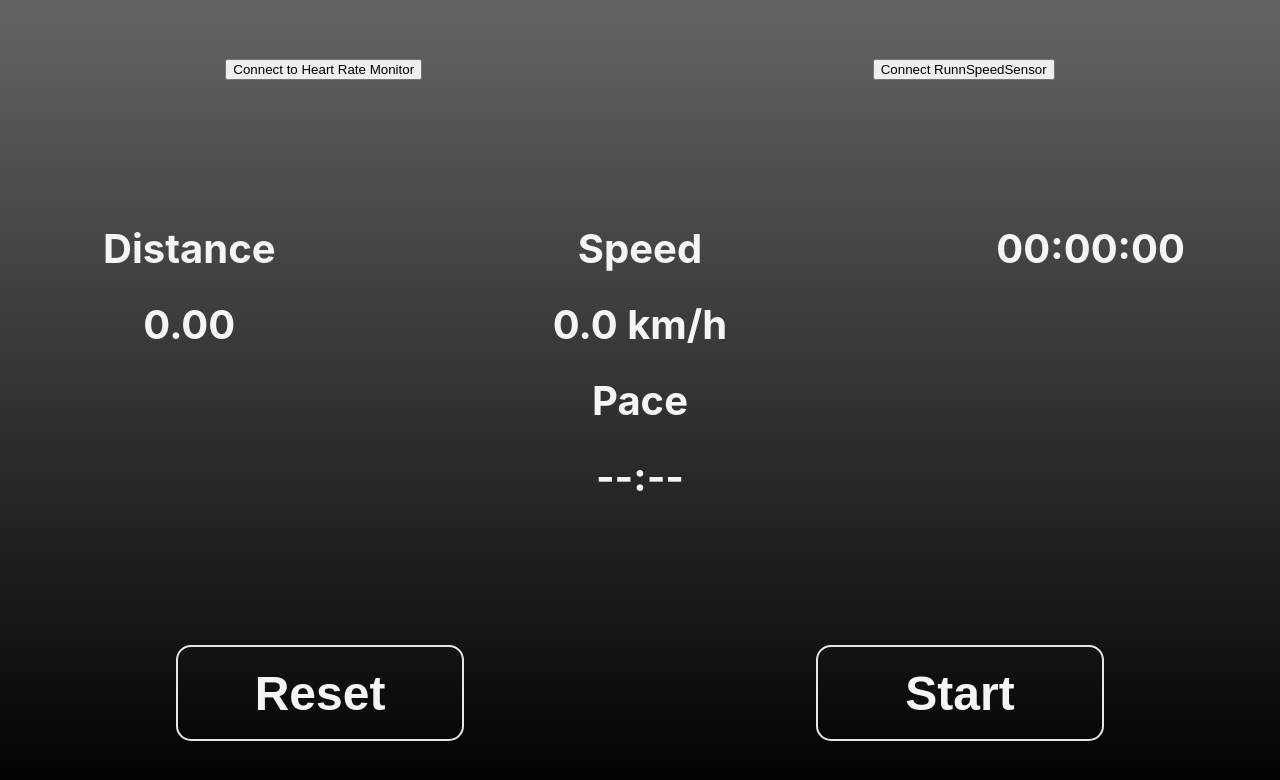
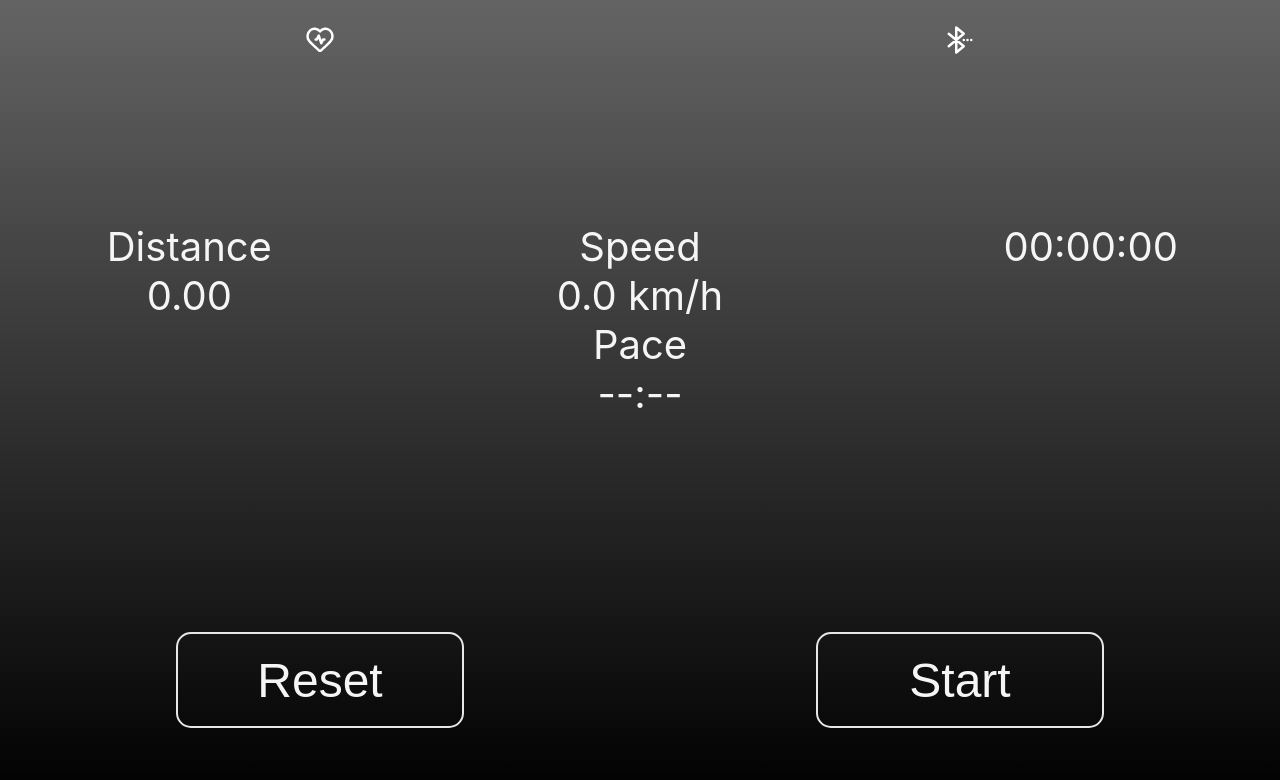
Before and after one commit to whunk/never-break-a-stride, a React (Vite) app: page / in a window 1280 px wide. Shown: the top 780 px of the page. Built offline with nearby package versions, Linux system fonts and the light colour scheme.

Commit message:
Iconbutton and minor styleing

```diff
--- a/src/App.tsx
+++ b/src/App.tsx
@@ -7,6 +7,9 @@ import { useHeartRate } from './Hooks/HeartRateMonitor';
 import { useRunnSensor } from './Hooks/RunnSensor';
 import { useDistance } from './Hooks/UseDistance';
 import { useRunnSimulator } from './Hooks/UseRunnSimulator';
+import IconButton from './Components/IconButton';
+import { HRM } from './Svg/HRMIcon';
+import { BluetoothConnectIcon } from './Svg/BluetoothConnect';
 
 const App: React.FC = () => {
   const [started, setStarted] = useState(false);
@@ -44,10 +47,18 @@ const App: React.FC = () => {
   return (
     <div className="App">
       <div className="SpaceAround">
-        <button onClick={connectHeartRateMonitor}>Connect to Heart Rate Monitor</button>
-        {heartRate !== null && <p>Heart Rate: {heartRate} BPM</p>}
+        <div className='InlineFlex'>
+          <IconButton
+            icon={HRM}
+            onClick={connectHeartRateMonitor}
+          />
+          {heartRate !== null && <h2>{heartRate} BPM</h2>}
+    </div>
 
-        <button onClick={connectRunnSensor}>Connect RunnSpeedSensor</button>
+        <IconButton
+        icon={BluetoothConnectIcon}
+        onClick={connectRunnSensor}
+        />
       </div>
       <div className="SpaceAround">
         <Distance distance={distance} />
--- /dev/null
+++ b/src/Components/IconButton.tsx
@@ -0,0 +1,19 @@
+import React from "react";
+
+interface IconButtonProps {
+  label?: string;
+  icon?: React.FC<React.SVGProps<SVGSVGElement>>; // React component for SVG
+  onClick?: () => void;
+  className?: string;
+}
+
+const IconButton: React.FC<IconButtonProps> = ({ label, icon: Icon, onClick, className }) => {
+  return (
+    <button className={`icon-button ${className || ""}`} onClick={onClick}>
+      {Icon && <Icon className="icon" />}
+      {label && <span>{label}</span>}
+    </button>
+  );
+};
+
+export default IconButton;
--- /dev/null
+++ b/src/Svg/BluetoothConnect.tsx
@@ -0,0 +1,18 @@
+
+import React from "react";
+
+export const BluetoothConnectIcon: React.FC<React.SVGProps<SVGSVGElement>> = (props) => (
+  <svg
+    viewBox="0 0 24 24"
+    fill="none"
+    stroke="currentColor"
+    strokeWidth={2}
+    strokeLinecap="round"
+    strokeLinejoin="round"
+    width={30}
+    height={30}
+    {...props}
+  >
+    <path d="M3 7L15 17L9 22V2L15 7L3 17M18 12H18.01M15 12H15.01M21 12H21.01" />
+  </svg>
+);
--- /dev/null
+++ b/src/Svg/HRMIcon.tsx
@@ -0,0 +1,17 @@
+import React from "react";
+
+export const HRM: React.FC<React.SVGProps<SVGSVGElement>> = (props) => (
+  <svg
+    viewBox="0 0 24 24"
+    fill="none"
+    stroke="currentColor"
+    strokeWidth={2}
+    strokeLinecap="round"
+    strokeLinejoin="round"
+    width={30}
+    height={30}
+    {...props}
+  >
+    <path d="M15.5 11.5H14.5L13 14.5L11 8.5L9.5 11.5H8.5M11.9932 5.13581C9.9938 2.7984 6.65975 2.16964 4.15469 4.31001C1.64964 6.45038 1.29697 10.029 3.2642 12.5604C4.75009 14.4724 8.97129 18.311 10.948 20.0749C11.3114 20.3991 11.4931 20.5613 11.7058 20.6251C11.8905 20.6805 12.0958 20.6805 12.2805 20.6251C12.4932 20.5613 12.6749 20.3991 13.0383 20.0749C15.015 18.311 19.2362 14.4724 20.7221 12.5604C22.6893 10.029 22.3797 6.42787 19.8316 4.31001C17.2835 2.19216 13.9925 2.7984 11.9932 5.13581Z" />
+  </svg>
+);
--- a/src/index.css
+++ b/src/index.css
@@ -22,10 +22,15 @@ h1 {
   font-size: 2.5em;
 }
 
+h2 {
+  font-weight: 400;
+}
+
 .App {
   text-align: center;
   display: grid;
   align-items: center;
+  grid-template-rows: 10% 60% 30%;
   height: 100vh;
 }
 
@@ -43,7 +48,7 @@ h1 {
     width: 18rem;
     height: 6rem;
     font-size: 3em;
-    font-weight: 700;
+    font-weight: 400;
 }
 
 .Container {
@@ -56,4 +61,31 @@ h1 {
 
 h1 {
   font-size: 2.5em;
+  margin: 0;
+  font-weight: 400;
 }
+
+.icon-button {
+  display: inline-flex;
+  align-items: center;
+  gap: 8px;
+  padding: 20px 20px;
+  border: none;
+  border-radius: 30px;
+  background-color: transparent;
+  color: white;
+  font-size: 14px;
+  cursor: pointer;
+  transition: background-color 0.2s ease;
+}
+
+.icon-button:hover {
+  background-color: #6b6b6b;
+}
+
+.icon-button svg {
+  flex-shrink: 0;
+}
+.InlineFlex {
+  display: inline-flex;
+}
```
Also changed, not shown: 1 other file (tests, documents, lock files or other folders).
